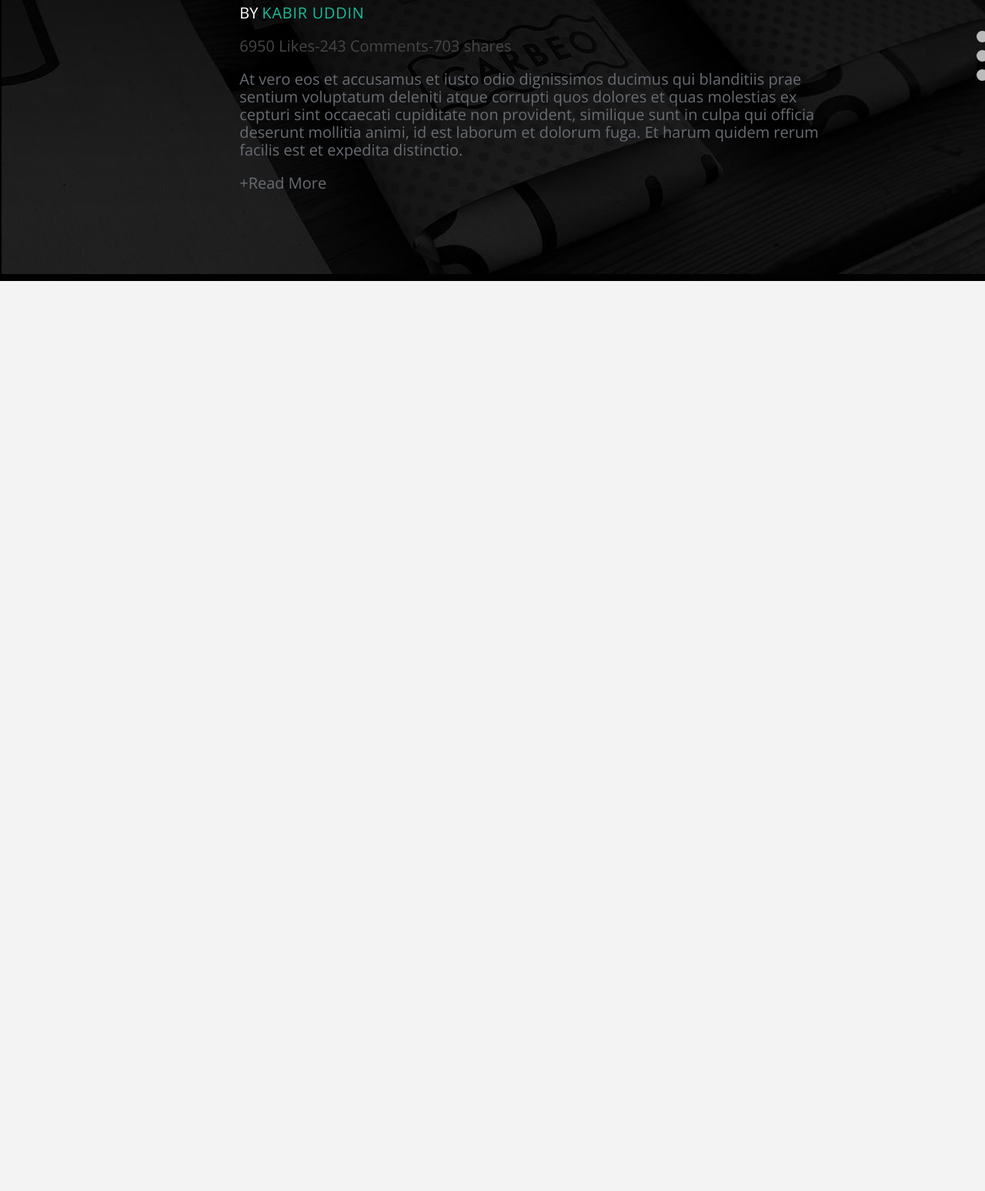
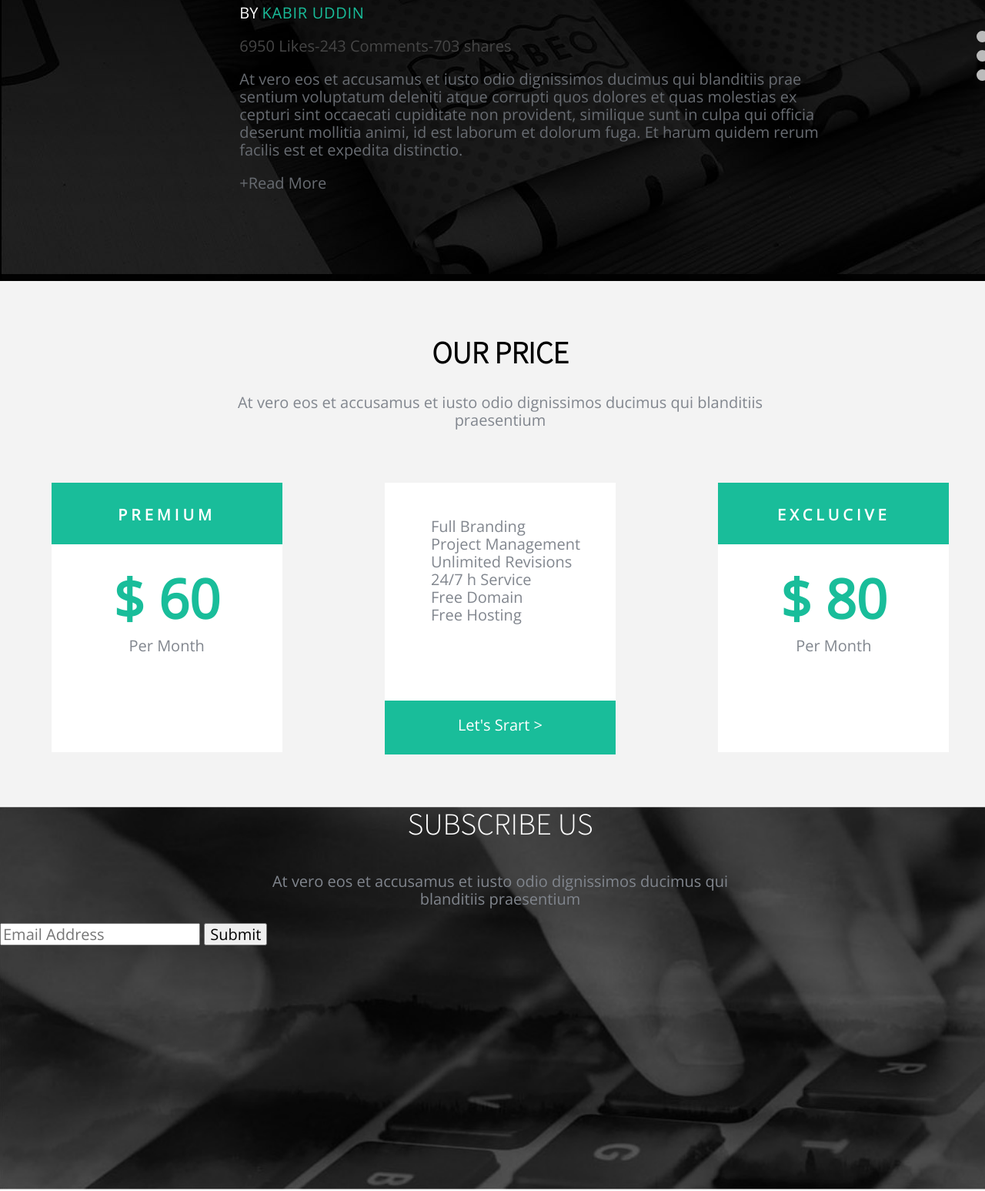
Before and after one commit to oksoks13/code_cafe, a website: page app/index.html in a window 1280 px wide. Shown: the part 6830-8377 px from the top of the page at 77% size. Before the commit the page ends 7245 px from the top, so only its background shows below. Drawn offline with nearby package versions, Linux system fonts and the light colour scheme.

Commit message:
add block Our price

```diff
--- a/app/JS/main.js
+++ b/app/JS/main.js
@@ -1,6 +1,5 @@
 document.addEventListener("DOMContentLoaded", function () {
-
-    var circleProgress = (function (selector) {
+  var circleProgress = function (selector) {
     var wrapper = document.querySelectorAll(selector);
     Array.prototype.forEach.call(wrapper, function (wrapper, i) {
       var wrapperWidth,
@@ -24,13 +23,21 @@ document.addEventListener("DOMContentLoaded", function () {
       var getValues = function () {
         wrapperWidth = parseInt(window.getComputedStyle(wrapper).width);
         wrapperHeight = wrapperWidth;
-                percent = wrapper.getAttribute('data-cp-percentage');
-                innerHTML = '<span class="percentage"><strong>' + percent + '</strong> %</span><canvas class="circleProgressCanvas" width="' + (wrapperWidth * 2) + '" height="' + wrapperHeight * 2 + '"></canvas>';
+        percent = wrapper.getAttribute("data-cp-percentage");
+        innerHTML =
+          '<span class="percentage"><strong>' +
+          percent +
+          '</strong> %</span><canvas class="circleProgressCanvas" width="' +
+          wrapperWidth * 2 +
+          '" height="' +
+          wrapperHeight * 2 +
+          '"></canvas>';
         wrapper.innerHTML = innerHTML;
         text = wrapper.querySelector(".percentage");
         canvas = wrapper.querySelector(".circleProgressCanvas");
-                wrapper.style.height = canvas.style.width = canvas.style.height = wrapperWidth + "px";
-                context = canvas.getContext('2d');
+        wrapper.style.height = canvas.style.width = canvas.style.height =
+          wrapperWidth + "px";
+        context = canvas.getContext("2d");
         centerX = canvas.width / 2;
         centerY = canvas.height / 2;
         newPercent = 0;
@@ -40,7 +47,7 @@ document.addEventListener("DOMContentLoaded", function () {
         duration = 1000;
         lineWidth = 25;
         radius = canvas.width / 2 - lineWidth;
-                strokeStyle = wrapper.getAttribute('data-cp-color');
+        strokeStyle = wrapper.getAttribute("data-cp-color");
         start = new Date().getTime();
       };
 
@@ -69,17 +76,19 @@ document.addEventListener("DOMContentLoaded", function () {
         context.lineWidth = lineWidth;
         context.strokeStyle = strokeStyle;
         context.stroke();
-
       }
       var update = function () {
         getValues();
         animate();
-            }
+      };
       update();
 
       var btnUpdate = document.querySelectorAll(".circle-01")[0];
       btnUpdate.addEventListener("click", function () {
-                wrapper.setAttribute("data-cp-percentage", Math.round(getRandom(5, 95)));
+        wrapper.setAttribute(
+          "data-cp-percentage",
+          Math.round(getRandom(5, 95))
+        );
         update();
       });
       wrapper.addEventListener("click", function () {
@@ -98,16 +107,23 @@ document.addEventListener("DOMContentLoaded", function () {
     });
 
     function easeInOutQuart(t, b, c, d) {
-            if ((t /= d / 2) < 1) return c / 2 * t * t * t * t + b;
-            return -c / 2 * ((t -= 2) * t * t * t - 2) + b;
+      if ((t /= d / 2) < 1) return (c / 2) * t * t * t * t + b;
+      return (-c / 2) * ((t -= 2) * t * t * t - 2) + b;
     }
+  };
 
-    });
-
-    circleProgress('.counter');
+  circleProgress(".counter");
 
   // Gibt eine Zufallszahl zwischen min (inklusive) und max (exklusive) zurück
   function getRandom(min, max) {
     return Math.random() * (max - min) + min;
   }
 });
+
+function scrollToEnd() {
+  window.scrollTo({ top: document.body.scrollHeight, behavior: "smooth" });
+}
+
+document.addEventListener("DOMContentLoaded", () => {
+  document.querySelector(".icon-button").addEventListener("click", scrollToEnd);
+});
--- a/app/index.html
+++ b/app/index.html
@@ -328,6 +328,7 @@
             <span class="circle"></span>
 </div>
 </div>
+</div>
 <div class="conteiner-news">
     <div class="news-top">
         <p class="news-title title-text">Latest News</p>
@@ -346,12 +347,66 @@
             <span class="circle"></span>
             <span class="circle"></span>
             <span class="circle"></span>
+        </div>
+   </div>
+</div>
+<section class="our-price">
+    <div class="our-price-top">
+        <h1 class="our-price-title title-text">Our price</h1>
+        <p class="our-price-subtitle">At vero eos et accusamus et iusto odio dignissimos ducimus qui blanditiis<br>praesentium</p>
+    </div>
 
+   <div class="our-price-cards">
+    <div class="cards-first-last cards-border">
+        <div class="cards-first-last-title">
+    Premium
+        </div>
+    <div class="cards-first-last-text">
+      <div class="price">
+           $ 60
+        </div>
+        <div class="period">
+              Per Month
+         </div>
+    </div>
+</div>
+
+    <div class="lets-start cards-border ">
+             <div class="lets-start-text">
+                Full Branding<br> Project Management <br>Unlimited Revisions <br>24/7 h Service<br> Free Domain <br>Free Hosting
+            </div>
+            <div class="lets-start-bottom">
+                  Let's Srart >
+             </div>
         </div>
 
-   </div>
+    <div class="cards-first-last cards-border ">
+        <div class="cards-first-last-title">
+    Exclucive
+        </div>
+    <div class="cards-first-last-text">
+      <div class="price">
+           $ 80
+        </div>
+        <div class="period">
+              Per Month
+         </div>
+    </div>
 </div>
-
+</div>
+</section>
+<section class="subscribe-us">
+<div class="subscribe-us-top">
+    <p class="subscribe-us-title title-text">Subscribe Us</p>
+    <p class="subscribe-us-subtitle">At vero eos et accusamus et iusto odio dignissimos ducimus qui<br> blanditiis praesentium</p>
+</div>
+<div class="form-for-mail"></div>
+<form>
+    <input type=input placeholder="Email Address">
+    <input type="submit" value="Submit"></p>
+   </form>
+</div>
+</section>
 
 
 
--- a/app/style/css/index.css
+++ b/app/style/css/index.css
@@ -721,7 +721,7 @@ ul li {
   background: url(../image/Layer442.jpg);
   color: white;
   height: 700px;
-  margin-bottom: 50px;
+  margin-bottom: 70px;
 }
 
 .news-top {
@@ -738,6 +738,7 @@ ul li {
 }
 .news-title {
   font-size: 40px;
+  color: #ffffff;
 }
 .news-content .circle-bar {
   display: flex;
@@ -751,8 +752,82 @@ ul li {
   padding-right: 200px;
   padding-left: 300px;
 }
-.news-title {
-  color: #ffffff;
+
+.cards-border {
+  width: 300px;
+  height: 350px;
+}
+.cards-first-last-title {
+  background: #19bd9a;
+  height: 50px;
+  text-align: center;
+  text-transform: uppercase;
+  color: white;
+  font-size: 20px;
+  font-weight: bold;
+  padding-top: 30px;
+  letter-spacing: 5px;
+}
+
+.price {
+  text-align: center;
+  color: #19bd9a;
+  font-size: 70px;
+  font-weight: bold;
+  margin-top: 30px;
+}
+
+.period {
+  text-align: center;
+  color: #81868e;
+  font-size: 20px;
+  padding-top: 10px;
+}
+.lets-start-text {
+  color: #81868e;
+  padding: 45px 40px 100px 60px;
+}
+.lets-start-bottom {
+  background: #19bd9a;
+  height: 50px;
+  text-align: center;
+  color: white;
+  padding-top: 20px;
+}
+.our-price-cards {
+  display: flex;
+  justify-content: center;
+  justify-content: space-around;
+  margin-bottom: 70px;
+}
+.cards-first-last {
+  background: white;
+}
+.lets-start {
+  background: white;
+}
+.our-price-top {
+  text-align: center;
+}
+
+.our-price-subtitle {
+  color: #81868e;
+  padding-bottom: 50px;
+}
+.subscribe-us {
+  background: url(../image/Layer446.jpg);
+  height: 500px;
+  background-repeat: no-repeat;
+  background-size: cover;
+}
+.subscribe-us-title {
+  text-align: center;
+  color: white;
+  font-size: 40px;
+}
+.subscribe-us-subtitle {
+  text-align: center;
+  color: #81868e;
 }
 /*# sourceMappingURL=index.css.map */
 
```
Also changed, not shown: app/style/image/Layer446.jpg (added), 1 other file. Lines whose indentation alone changed are shown as unchanged.
